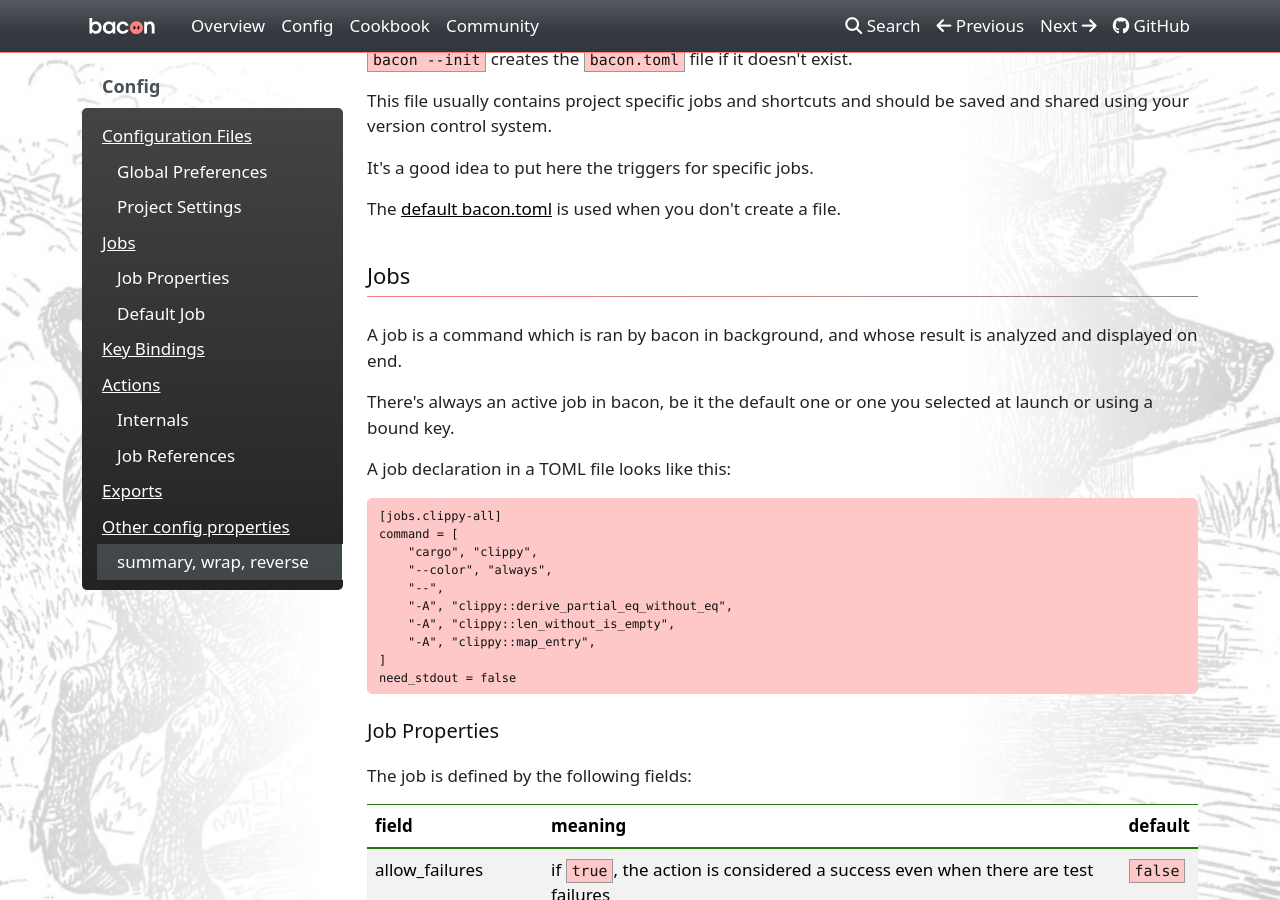
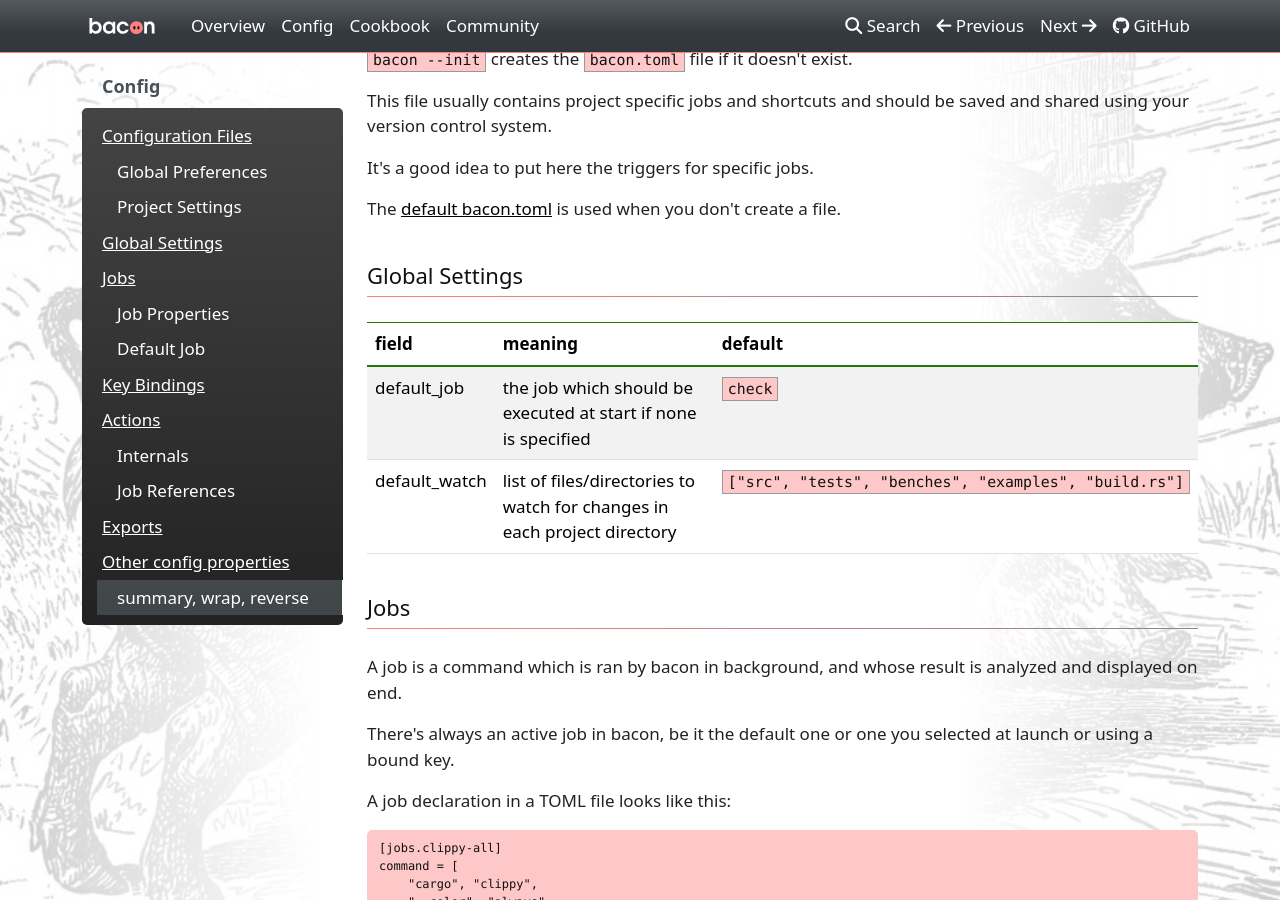
Before and after one commit to Canop/bacon, an MkDocs documentation site: the page built from website/docs/config.md, in a window 1280 px wide and 900 px high, scrolled down 919 px. Built offline with MkDocs 1.6.1, drawn with Linux system fonts in a browser that asks for light colours; nearby versions of some CDN libraries; a style sheet for code colours, icons or effects is not loaded.

Commit message:
add documentation for `default_job` and `default_watch`

```diff
--- a/website/docs/config.md
+++ b/website/docs/config.md
@@ -40,6 +40,14 @@
 It's a good idea to put here the triggers for specific jobs.
 
 The [default bacon.toml](https://raw.githubusercontent.com/Canop/bacon/main/defaults/default-bacon.toml) is used when you don't create a file.
+
+
+# Global Settings
+
+field | meaning | default
+:-|:-|:-
+default_job | the job which should be executed at start if none is specified | `check`
+default_watch | list of files/directories to watch for changes in each project directory | `["src", "tests", "benches", "examples", "build.rs"]`
 
 
 # Jobs
```
